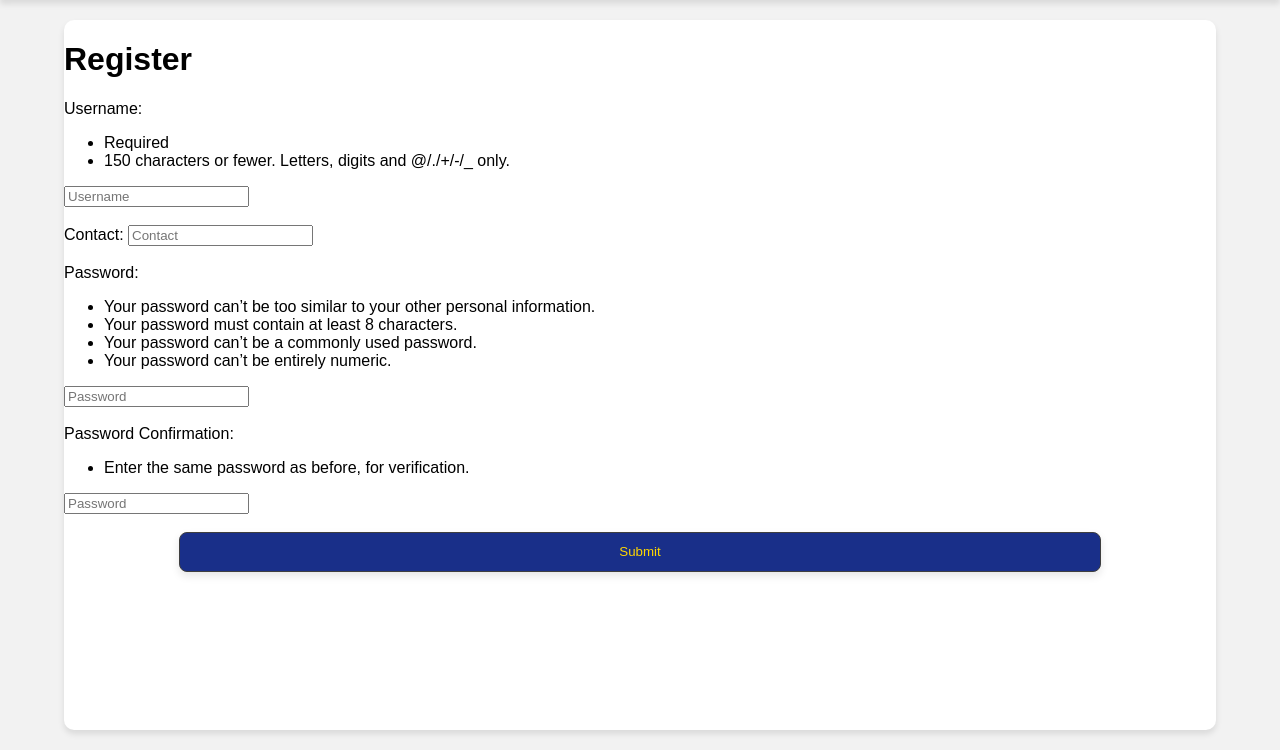
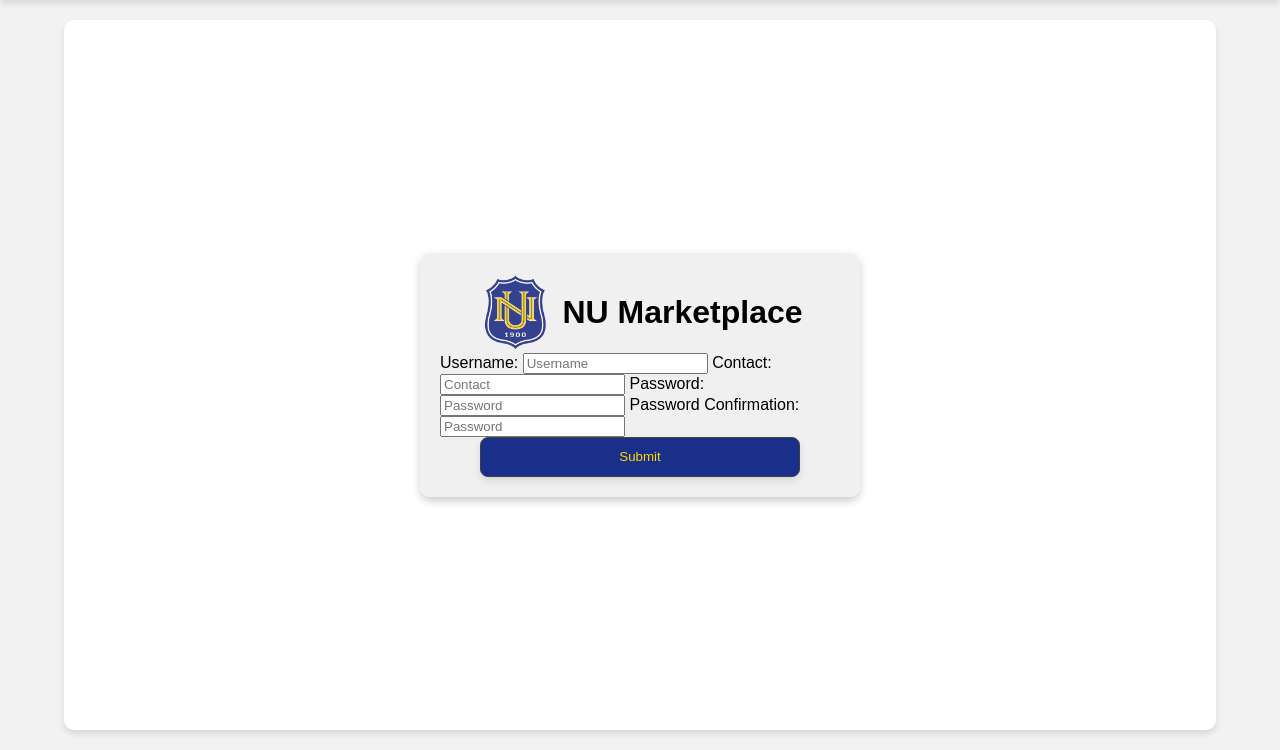
Before and after one commit to alammobaDar/NUMP-NU-Marketplace-, a Django app: page /userAuth/register/ in a window 1280 px wide. Shown: the part 90-840 px from the top of the page. Run offline with Django 5.2, Linux system fonts and the light colour scheme.

Commit message:
adjust the css for register html

```diff
--- a/NUMP/static/css/style.css
+++ b/NUMP/static/css/style.css
@@ -70,6 +70,7 @@ header .sign-out:hover {
 main {
     margin: 20px auto;
     background-color: white;
+    position: relative;
     width: 90%;
     height: calc(100vh - 90px); /* Remaining height after header */
     border-radius: 10px;
@@ -257,19 +258,37 @@ main {
     margin-right: -10px;
 }
 
-.login{
+ .auth{
     margin: 0;
     position: absolute;
     top: 50%;
     left: 50%;
+    max-width: 100%;    /* Prevent horizontal overflow */
+    max-height: 100%;   /* Prevent vertical overflow */
+    box-sizing: border-box; /* Include padding and border in size calculation */
+    overflow: auto;
     transform: translate(-50%, -50%);
     justify-self: center;
+    border-radius: 10px;
+    box-shadow: 0 4px 8px rgba(0, 0, 0, 0.2);
+    width: fit-content;
+    height: fit-content;
+
+}
+
+.login{
     background: rgb(241, 240, 240);
     padding: 20px;
-    border-radius: 10px;
     width: 350px;
-    box-shadow: 0 4px 8px rgba(0, 0, 0, 0.2);
 }
+
+.register{
+    background-color: rgb(241, 240, 240);
+    padding: 20px;
+    width: 400px;
+}
+
+
 
 .form-container{
     display: flex;
--- a/NUMP/userAuth/templates/userAuth/login.html
+++ b/NUMP/userAuth/templates/userAuth/login.html
@@ -6,6 +6,7 @@
 
 {% block contents %}
     <section>
+        <div class="auth">
             <div class="login">
                 <div class="logo">
                     <img src="/media/product_images/nu_logo.png" alt="NU LOGO">
@@ -29,5 +30,6 @@
                     </form>
                 </div>
             </div>
+        </div>
     </section>
 {% endblock %}
--- a/NUMP/userAuth/templates/userAuth/register.html
+++ b/NUMP/userAuth/templates/userAuth/register.html
@@ -5,32 +5,38 @@
 {% endblock %}
 
 {% block contents %}
-    <h1>Register</h1>
+    <div class="auth">
+        <div class="register">
+            <div class="logo">
+                <img src="/media/product_images/nu_logo.png" alt="NU LOGO">
+                <h1 class="nav-title">NU Marketplace</h1>
+            </div>
+            <div class="form-container">
                 <form class="form-with-validation" action="{% url "auth:register" %}" method="post">
                     {% csrf_token %}
                     <label for="username">Username: </label>
-        <ul>
+                    {% comment %} <ul>
                         <li>Required</li>
                         <li>150 characters or fewer. Letters, digits and @/./+/-/_ only.</li>
-        </ul>
-        <input type="text" name="username" class="input-text" placeholder="Username" required><br><br>
+                    </ul> {% endcomment %}
+                    <input type="text" name="username" class="input-text" placeholder="Username" required>
 
                     <label for="contact">Contact: </label>
-        <input type="text" name="contact" class="input-text" maxlength=11 placeholder="Contact" required><br><br>
+                    <input type="text" name="contact" class="input-text" maxlength=11 placeholder="Contact" required>
                     <label for="password1">Password:</label>
-        <ul>
+                    {% comment %} <ul>
                         <li>Your password can’t be too similar to your other personal information.</li>
                         <li>Your password must contain at least 8 characters.</li>
                         <li>Your password can’t be a commonly used password.</li>
                         <li>Your password can’t be entirely numeric.</li>
-        </ul>
-        <input type="password" name="password1" class="input-text" placeholder="Password" required><br><br>
+                    </ul> {% endcomment %}
+                    <input type="password" name="password1" class="input-text" placeholder="Password" required>
 
                     <label for="password2">Password Confirmation: </label>
-        <ul>
-            <li>Enter the same password as before, for verification.</li>
-        </ul>
-        <input type="password" name="password2" class="input-text" placeholder="Password" required><br><br>
+                    <input type="password" name="password2" class="input-text" placeholder="Password" required>
                     <button class="submit-form">Submit</button>
                 </form>
+            </div>
+        </div>
+    </div>
 {% endblock %}
```
Lines whose indentation alone changed are shown as unchanged.
